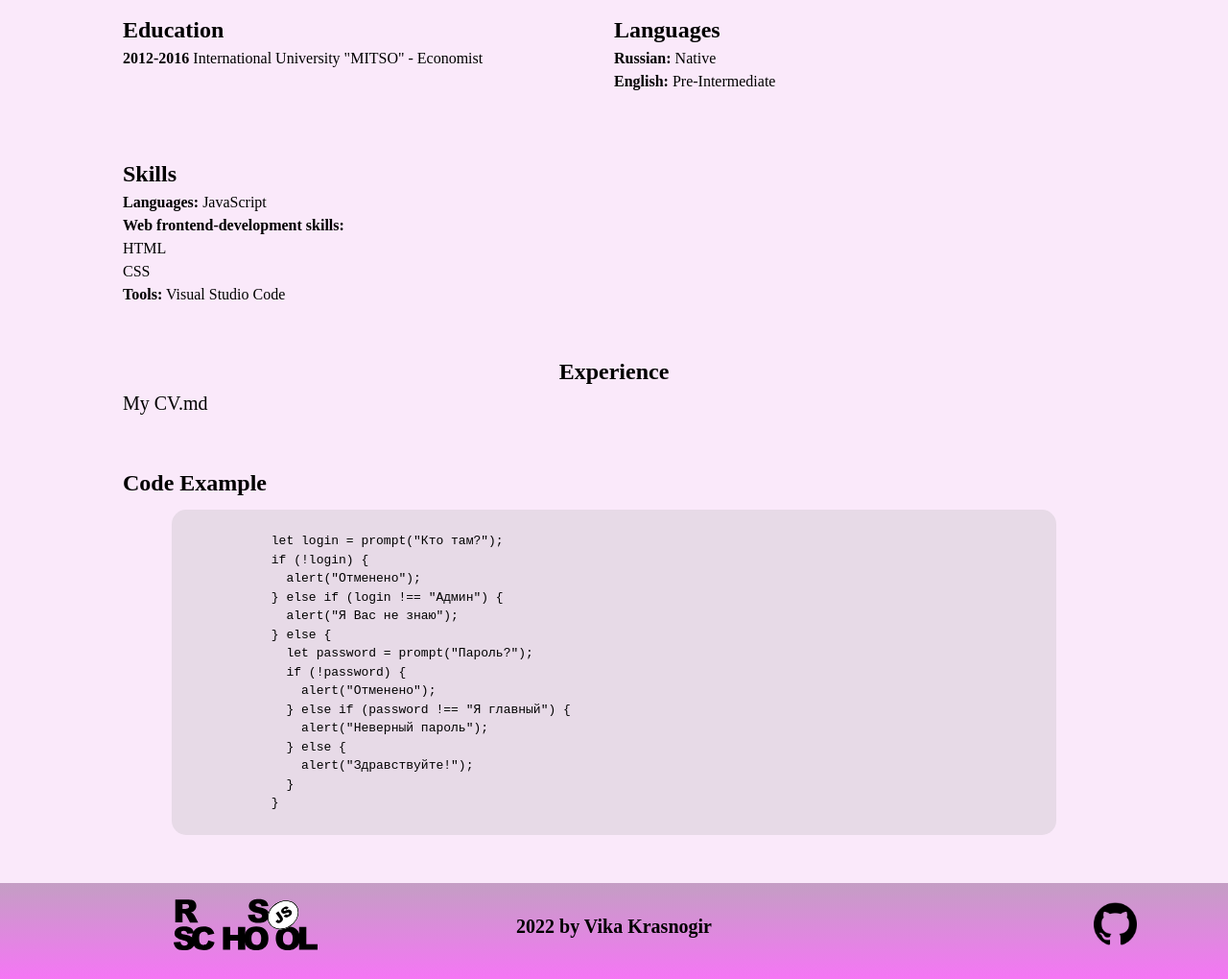
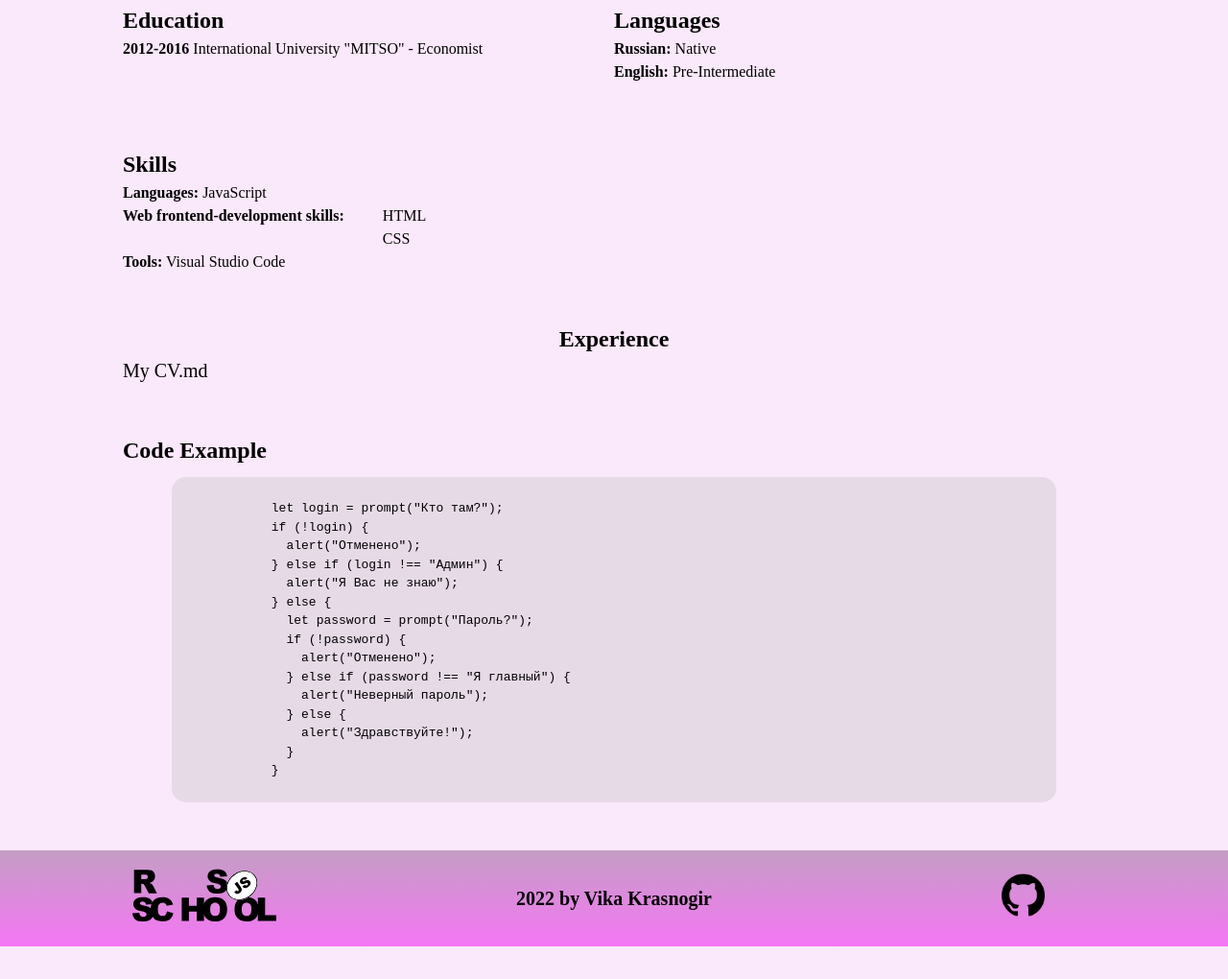
Before and after one commit to VikaKrasnogir/rsschool-cv-0, a plain HTML site: page index.html in a window 1280 px wide. Shown: the part 529-1549 px from the top of the page at 96% size. After the commit the page ends 1515 px from the top, so only its background shows below. Drawn offline with Linux system fonts and the light colour scheme; files whose address does not match are found by name.

Commit message:
fix: change styles and fixed bugs

```diff
--- a/index.html
+++ b/index.html
@@ -11,7 +11,6 @@
 
 <body>
   <header>
-    <nav>
     <ul class="navigation">
       <li class="navigation-btn"><a href="#about-me">About me</a></li>
       <li class="navigation-btn"><a href="#my-education">Education</a></li>
@@ -19,14 +18,14 @@
       <li class="navigation-btn"><a href="#my-experience">Experience</a></li>
       <li class="navigation-btn"><a href="#my-code-example">Code example</a></li>
     </ul>
-    </nav>
   </header>
   <div class="main-container">
-
     <section class="section-about-me">
       <div class="card1">
         <div class="card-title">
-          <h1><a name="about-me"></a>Viktoria Krasnogir</h1>
+          <a id="about-me">
+            <h1>Viktoria Krasnogir</h1>
+          </a>
           <h2>Junior Frontend Developer</h2>
           <div class="card-about-me">
             <p class="card-text">My specialization is website development, coding layouts for your website or web
@@ -48,8 +47,8 @@
           <p>To become a competitive Front-end Developer</p>
         </div>
         <div class="my-contacts">
+          <h2>My contacts</h2>
           <ul class="contacts">
-            <h2>My contacts</h2>
             <li>
               <p><b>Location:</b> Minsk, Belarus</p>
             </li>
@@ -57,7 +56,7 @@
               <p><b>E-mail:</b> vikakrasnogir269@gmail.com</p>
             </li>
             <li>
-              <p><b>Discord:</b><a href="https://discord.com/channels/Vika Krasnogir#3710"> Vika Krasnogir</a></p>
+              <p><b>Discord:</b><a href="https://discord.com/channels/VikaKrasnogir#3710"> Vika Krasnogir</a></p>
             </li>
             <li>
               <p><b>Github:</b><a href="https://github.com/VikaKrasnogir"> VikaKrasnogir</a></p>
@@ -68,46 +67,54 @@
     </section>
     <section class="section-my-education">
       <div class="education">
-        <h2><a name="my-education">Education</a></h2>
+        <a id="my-education">
+          <h2>Education</h2>
+        </a>
         <p><b>2012-2016</b> International University "MITSO" - Economist</p>
       </div>
       <div class="languages">
+        <h2>Languages</h2>
         <ul class="my-languages">
-          <h2>Languages</h2>
           <li>
             <p><b>Russian:</b> Native</p>
           </li>
           <li>
             <p><b>English:</b> Pre-Intermediate</p>
           </li>
+        </ul>
       </div>
     </section>
     <section class="section-my-skills">
       <div class="tech-skills">
+        <h2><a id="my-skills"></a>Skills</h2>
         <ul class="skills">
-          <h2><a name="my-skills"></a>Skills</h2>
           <li>
             <p><b>Languages:</b> JavaScript</p>
           </li>
-          <ul class="web-skills">
+          <li>
             <p><b>Web frontend-development skills:</b></p>
+            <ul>
               <li>HTML</li>
               <li>CSS</li>
             </ul>
+          </li>
           <li>
             <p><b>Tools:</b> Visual Studio Code</p>
           </li>
         </ul>
+      </div>
     </section>
     <section class="section-my-experience">
       <div class="experience">
-        <h2><a name="my-experience"></a>Experience</h2>
+        <a id="my-experience"></a>
+        <h2>Experience</h2>
         <p class="project-1"><a href="https://github.com/VikaKrasnogir/rsschool-cv/blob/gh-pages/cv.md">My CV.md</a></p>
       </div>
     </section>
     <section class="section-my-code-example">
       <div class="code-example">
-        <h2><a name="my-code-example"></a>Code Example</h2>
+        <a id="my-code-example"></a>
+        <h2>Code Example</h2>
         <div class="example">
           <pre>
             let login = prompt("Кто там?");
@@ -130,31 +137,19 @@
     </section>
   </div>
   <footer>
-    <section class="course">
     <div class="logo-rs-school">
-        <div class="rsschool">
-          <p>
       <a href="https://rs.school/js/">
         <img src="/rsschool-cv/assets/rs-Logo.svg" width="150" alt="logo-RS-school">
       </a>
-          </p>
-        </div>
     </div>
     <div class="year-of-creation">
-        <div class="year">
       <p><b>2022 by Vika Krasnogir</b></p>
     </div>
-      </div>
     <div class="my-github">
-        <div class="github-akk">
-          <p>
       <a href="https://github.com/VikaKrasnogir">
         <img src="/rsschool-cv/assets/logo-Github.png" width="45" alt="logo-Github">
       </a>
-          </p>
     </div>
-      </div>
-    </section>
   </footer>
 </body>
 
--- a/style.css
+++ b/style.css
@@ -53,10 +53,6 @@ body {
   background-color: rgb(250, 233, 250);
 }
 
-nav {
-  margin: 10px 0;
-}
-
 .navigation {
   text-align: center;
 }
@@ -98,6 +94,11 @@ li {
   text-align: center;
 }
 
+h1 {
+  font-size: 35px;
+  font-family:Arial, Helvetica, sans-serif;
+}
+
 .card-about-me {
   display: flex;
   margin-top: 30px;
@@ -118,7 +119,6 @@ li {
   border-radius: 100%;
   object-fit: cover;
   border: solid 4px rgb(137, 83, 137);
-  margin: 0 auto;
 }
 
 .card2 {
@@ -211,23 +211,18 @@ li {
 footer {
   width: 100%;
   margin-top: 50px;
-  background: linear-gradient(rgb(196, 158, 196), rgb(245, 118, 245))
-}
-
-.course {
+  background: linear-gradient(rgb(196, 158, 196), rgb(245, 118, 245));
   display: flex;
-  height: 100%;
-  text-align: center;
+  align-items: center;
+  justify-content: space-around;
 }
 
 .logo-rs-school {
   width: 35%;
   height: 100px;
-}
-
-.rsschool {
-  padding-top: 15px;
-  padding-left: 20%;
+  display: flex;
+  justify-content: center;
+  align-items: center;
 }
 
 .year-of-creation {
@@ -235,18 +230,15 @@ footer {
   height: 100px;
   font-size: 20px;
   text-align: center;
-}
-
-.year {
-  padding-top: 30px;
+  display: flex;
+  justify-content: center;
+  align-items: center;
 }
 
 .my-github {
   width: 35%;
   height: 100px;
+  display: flex;
+  justify-content: center;
+  align-items: center;
 }
-
-.github-akk {
-  padding-left: 45%;
-  padding-top: 20px;
-}
```
Lines whose indentation alone changed are shown as unchanged.
